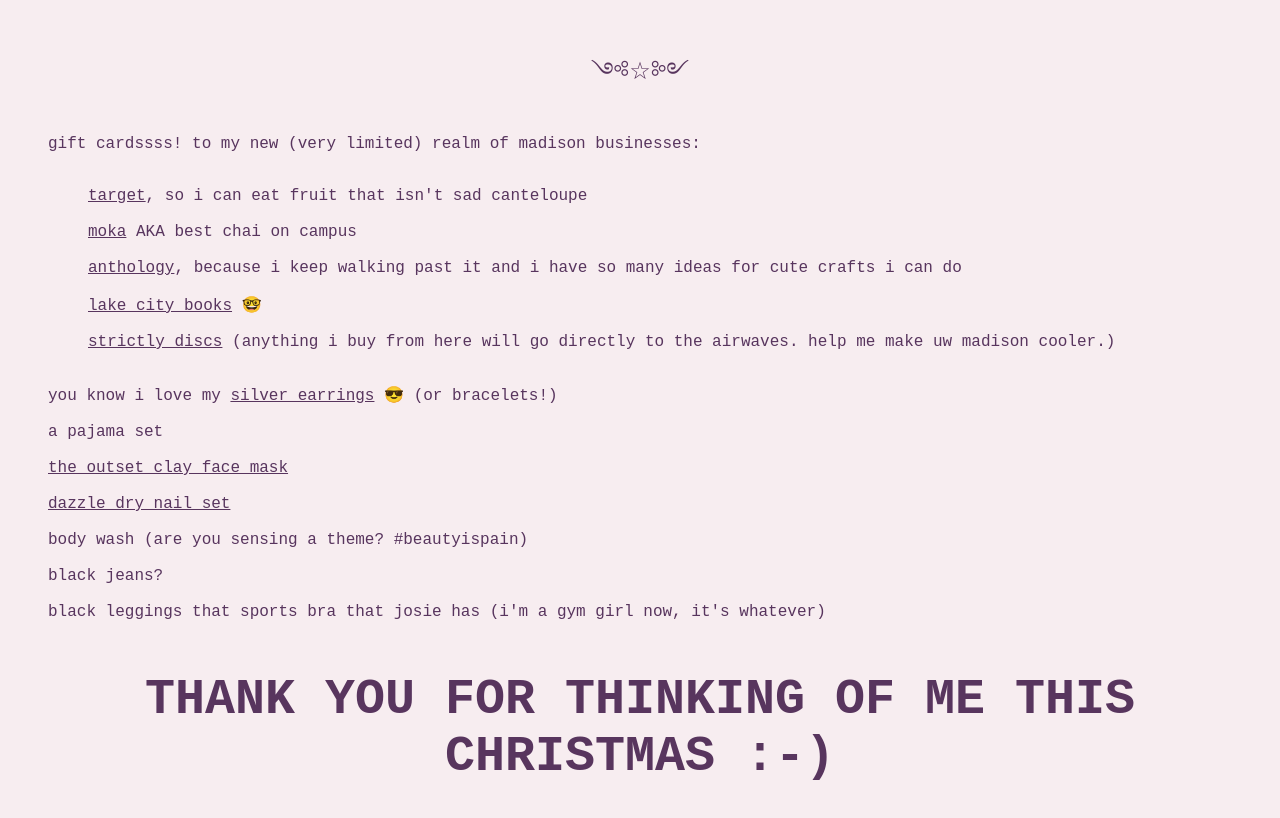
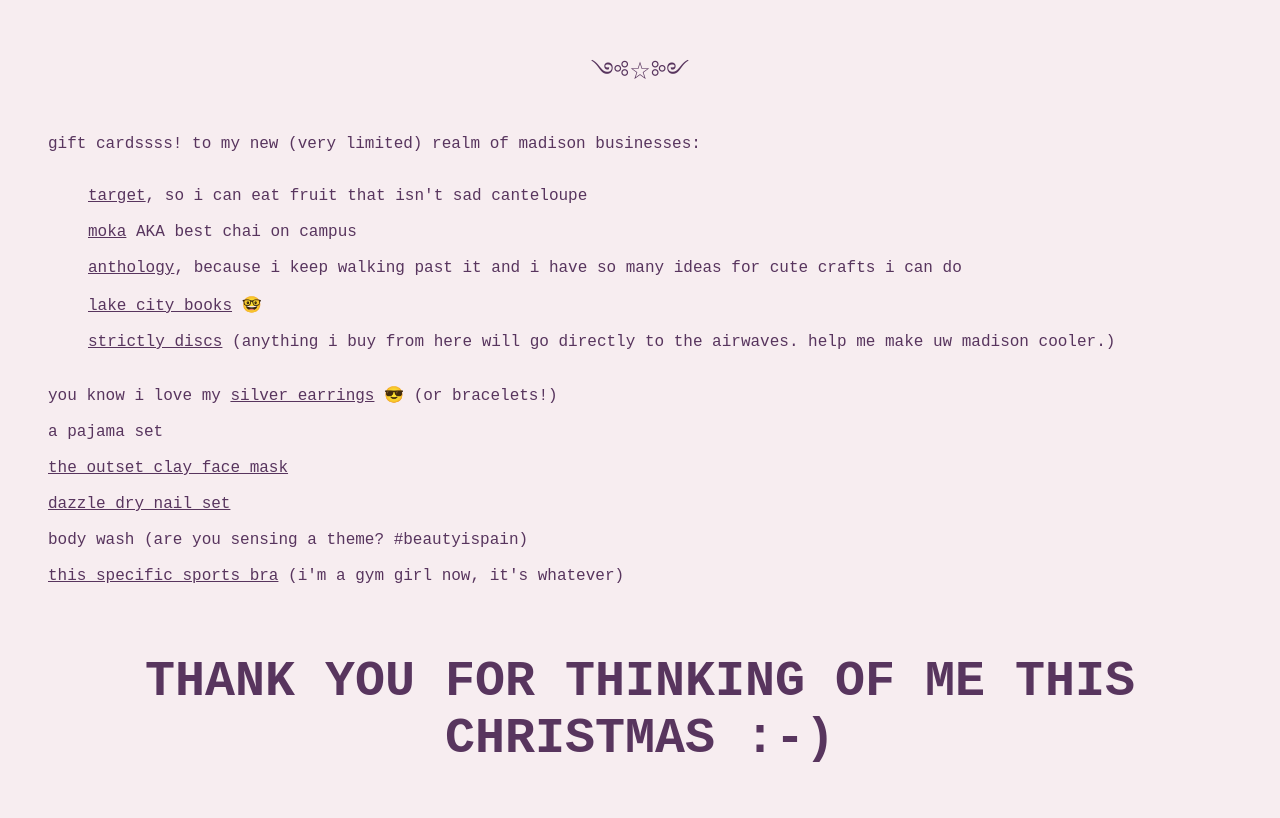
Before and after one commit to adrianapilled/adrianachristmas, a plain HTML site: page index.html in a window 1280 px wide. Shown: the part 128-946 px from the top of the page. Drawn offline with Linux system fonts and the light colour scheme.

Commit message:
Update index.html

```diff
--- a/index.html
+++ b/index.html
@@ -22,9 +22,7 @@ a pajama set <br><br>
 <a href="https://www.nordstrom.com/s/purifying-blue-clay-mask/7547312?srsltid=AfmBOorTUpJTjQAIf1TXV6Zm2SUbylOfmC74ij9BZ0cMRqwlBCNsybWw">the outset clay face mask</a><br><br>
 <a href="https://dazzledry.com/products/build-your-system-kit">dazzle dry nail set</a><br><br>
 body wash (are you sensing a theme? #beautyispain)<br><br>
-black jeans?<br><br>
-black leggings
-that sports bra that josie has (i'm a gym girl now, it's whatever)
+<a href="https://beyondyoga.com/products/spacedye-lift-your-spirits-bra-darkest-night-sd8002?variant=31170990440547">this specific sports bra</a> (i'm a gym girl now, it's whatever)<br><br>
 </p>
 
 <p style = "font-family:Courier New;font-size:50px;font-weight:bold;text-align:center;color:#58355e">THANK YOU FOR THINKING OF ME THIS CHRISTMAS :-)</p>
```
